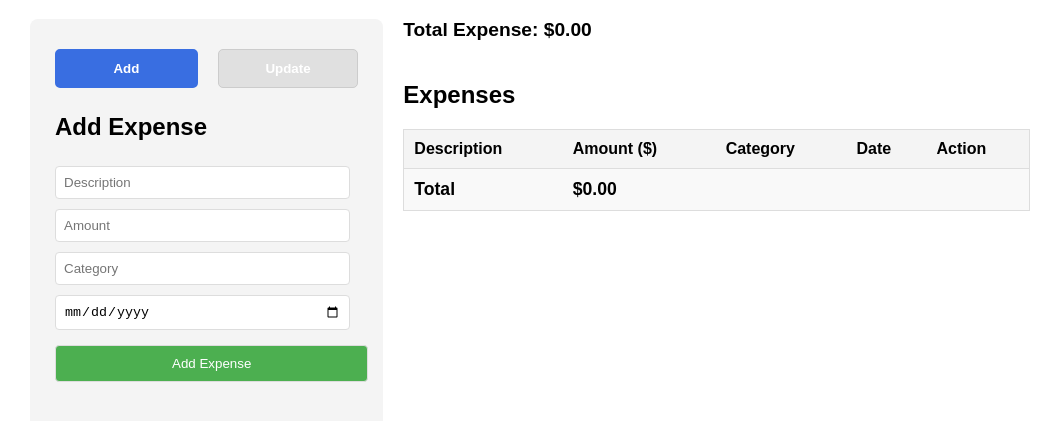
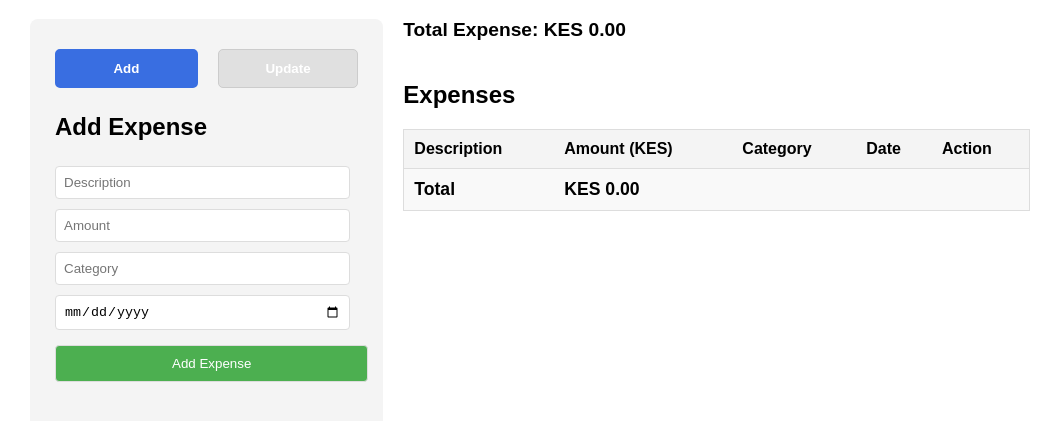
Before and after one commit to Arnold-18-CS/Expense-Tracker-Web-Api, a plain HTML site: page frontend/index.html in a window 1280 px wide. Shown: the part 81-502 px from the top of the page, without its empty margins (110-1171 px from the left). Drawn offline with Linux system fonts and the light colour scheme; no server answers.

Commit message:
Update package.json to specify main entry point and add start script; modify index.html to display expenses in KES; create package-lock.json for dependency management

```diff
--- a/api/package.json
+++ b/api/package.json
@@ -2,8 +2,9 @@
   "name": "api",
   "version": "1.0.0",
   "description": "",
-  "main": "index.js",
+  "main": "src/index.js",
   "scripts": {
+    "start": "node src/index.js",
     "test": "echo \"Error: no test specified\" && exit 1"
   },
   "keywords": [],
--- a/frontend/index.html
+++ b/frontend/index.html
@@ -165,7 +165,7 @@
     <!-- Right: Total and List -->
     <div class="right-section">
       <div class="total">
-        Total Expense: $<span id="totalAmount">0.00</span>
+        Total Expense: KES <span id="totalAmount">0.00</span>
       </div>
       <div class="expense-list">
         <h2>Expenses</h2>
@@ -173,7 +173,7 @@
           <thead>
             <tr>
               <th>Description</th>
-              <th>Amount ($)</th>
+              <th>Amount (KES)</th>
               <th>Category</th>
               <th>Date</th>
               <th>Action</th>
@@ -183,7 +183,7 @@
           <tfoot>
             <tr>
               <td colspan="1"><strong>Total</strong></td>
-              <td colspan="4"><strong>$<span id="tableTotalAmount">0.00</span></strong></td>
+              <td colspan="4"><strong>KES <span id="tableTotalAmount">0.00</span></strong></td>
             </tr>
           </tfoot>
         </table>
@@ -257,7 +257,7 @@
         const row = document.createElement('tr');
         row.innerHTML = `
           <td>${expense.description || ''}</td>
-          <td>$${parseFloat(expense.amount).toFixed(2)}</td>
+          <td>KES ${parseFloat(expense.amount).toFixed(2)}</td>
           <td>${expense.category || ''}</td>
           <td>${formatDate(expense.date)}</td>
           <td>
```
Also changed, not shown: 1 other file.
